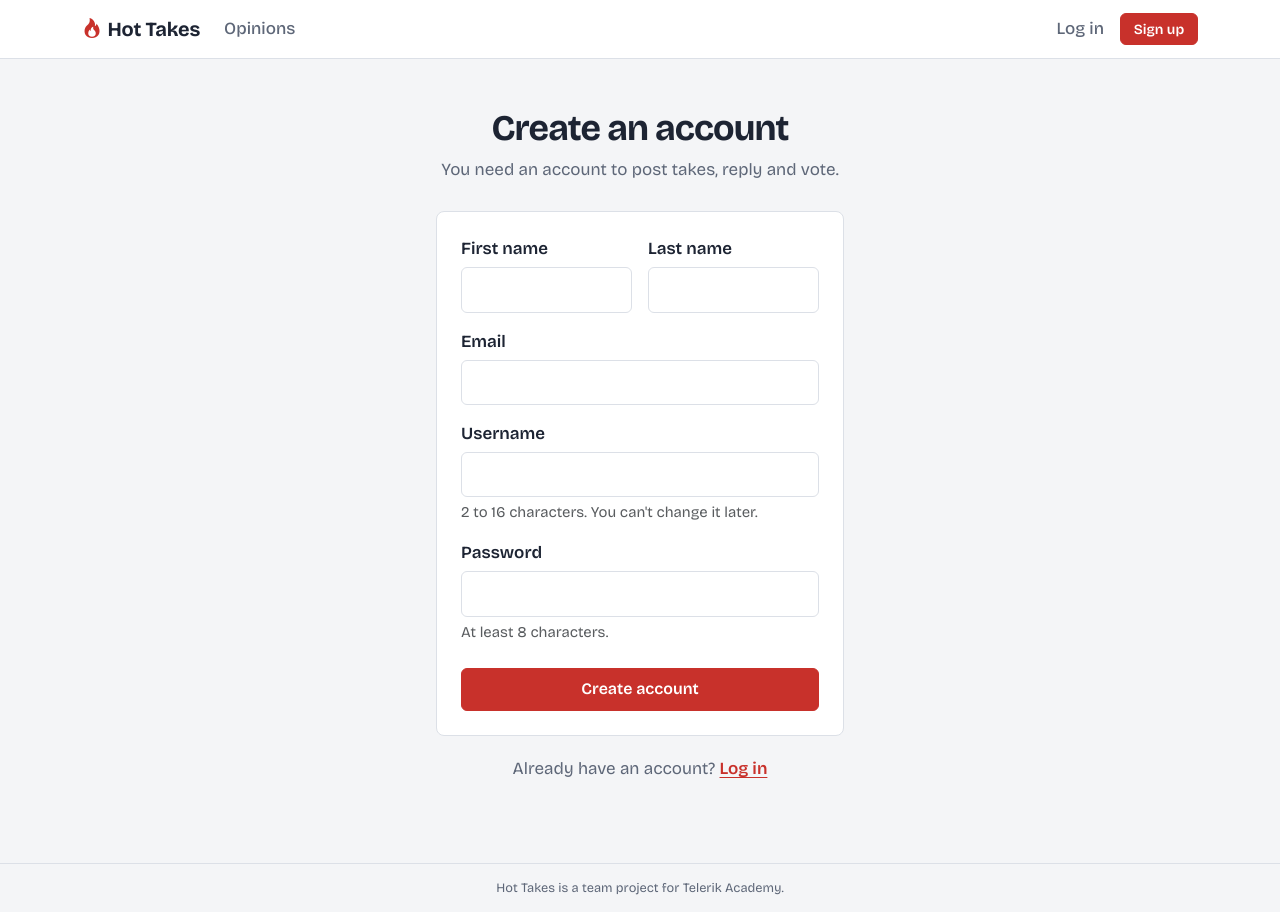
After one commit to plamen-kondev/forum_system_telerik_alpha_a78_python_team2, a FastAPI app: template app/templates/auth/register.html in a window 1280 px wide. The commit adds this page. Run offline with FastAPI, Linux system fonts and the light colour scheme; the template is opened without the code that fills it, so the values that code supplies are empty.

Commit message:
feat(web): add login and register templates

```diff
--- a/app/static/css/style.css
+++ b/app/static/css/style.css
@@ -196,9 +196,65 @@ a:focus-visible,
 }
 
 .site-footer {
+    text-align: center;
     border-top: 1px solid var(--line);
-    padding: 1.5rem 0;
+    padding: 0.9rem 0;
     margin-top: 3rem;
-    font-size: 0.9rem;
+    font-size: 0.8rem;
     color: var(--muted);
 }
+
+
+.auth-wrap {
+    max-width: 440px;
+    margin: 0 auto;
+    padding: 3rem 1rem 1rem;
+}
+.auth-title {
+    text-align: center;
+    font-size: 2.25rem;
+    font-weight: 700;
+    letter-spacing: -0.025em;
+    margin-bottom: 0.4rem;
+}
+.auth-lede {
+    text-align:center;
+    color: var(--muted);
+    margin-bottom: 1.75rem;
+}
+.auth-form {
+    background: var(--surface);
+    border: 1px solid var(--line);
+    border-radius: 8px;
+    padding: 1.5rem;
+}
+.auth-form .form-label {
+    font-weight: 600;
+    margin-bottom: 0.3rem;
+}
+.auth-form .form-control {
+    font-size: 1rem;
+    padding: 0.6rem 0.75rem;
+    border-color: var(--line);
+}
+.auth-form .form-control:focus {
+    border-color: var(--hot);
+    box-shadow: 0 0 0 3px rgba(200, 49, 43, 0.15);
+}
+.auth-switch {
+    text-align: center;
+    margin-top: 1.25rem;
+    color: var(--muted);
+}
+.auth-switch a {
+    color: var(--hot);
+    font-weight: 600;
+}
+.form-error {
+    background: #fdecea;
+    border: 1px solid #f5c2bd;
+    color: var(--hot-dark);
+    border-radius: 6px;
+    padding: 0.7rem 0.9rem;
+    margin-bottom: 1rem;
+}
--- /dev/null
+++ b/app/templates/auth/register.html
@@ -0,0 +1,59 @@
+{% extends "base.html" %}
+{% block title %}Create an account{% endblock %}
+
+{% block content %}
+<div class="auth-wrap">
+    <h1 class="auth-title">Create an account</h1>
+    <p class="auth-lede">You need an account to post takes, reply and vote.</p>
+    <form method="post" action="/register" class="auth-form" novalidate>
+        <div class="row g-3 mb-3">
+            <div class="col-sm-6">
+                <label for="first_name" class="form-label">First name</label>
+                <input type="text" id="first_name" name="first_name" value="{{ form.first_name or '' }}"
+                       class="form-control {% if errors.first_name %}is-invalid{% endif %}"
+                       autocomplete="given-name" required>
+                {% if errors.first_name %}<div class="invalid-feedback">{{ errors.first_name }}</div>{% endif %}
+            </div>
+            <div class="col-sm-6">
+                <label for="last_name" class="form-label">Last name</label>
+                <input type="text" id="last_name" name="last_name" value="{{ form.last_name or '' }}"
+                       class="form-control {% if errors.last_name %}is-invalid{% endif %}"
+                       autocomplete="family-name" required>
+                {% if errors.last_name %}<div class="invalid-feedback">{{ errors.last_name }}</div>{% endif %}
+            </div>
+        </div>
+        <div class="mb-3">
+            <label for="email" class="form-label">Email</label>
+            <input type="email" id="email" name="email" value="{{ form.email or '' }}"
+                   class="form-control {% if errors.email %}is-invalid{% endif %}"
+                   autocomplete="email" required>
+            {% if errors.email %}<div class="invalid-feedback">{{ errors.email }}</div>{% endif %}
+        </div>
+        <div class="mb-3">
+            <label for="username" class="form-label">Username</label>
+            <input type="text" id="username" name="username" value="{{ form.username or '' }}"
+                   class="form-control {% if errors.username %}is-invalid{% endif %}"
+                   autocomplete="username" aria-describedby="username-help" required>
+            {% if errors.username %}
+                <div class="invalid-feedback">{{ errors.username }}</div>
+            {% else %}
+                <div id="username-help" class="form-text">2 to 16 characters. You can't change it later.</div>
+            {% endif %}
+        </div>
+        <div class="mb-4">
+            <label for="password" class="form-label">Password</label>
+            <input type="password" id="password" name="password"
+                   class="form-control {% if errors.password %}is-invalid{% endif %}"
+                   autocomplete="new-password" aria-describedby="password-help" required>
+            {% if errors.password %}
+                <div class="invalid-feedback">{{ errors.password }}</div>
+            {% else %}
+                <div id="password-help" class="form-text">At least 8 characters.</div>
+            {% endif %}
+        </div>
+
+        <button type="submit" class="btn btn-hot w-100">Create account</button>
+    </form>
+    <p class="auth-switch">Already have an account? <a href="/login">Log in</a></p>
+</div>
+{% endblock %}
```
Also changed, not shown: app/templates/auth/login.html (added, +28 -0 lines).
